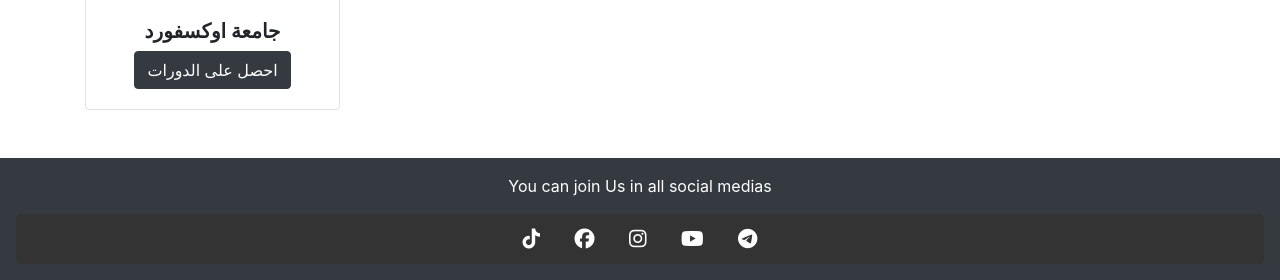
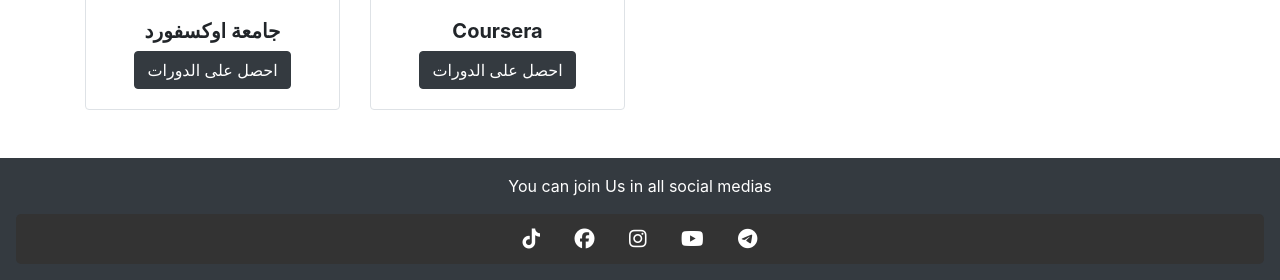
Before and after one commit to hamzakhalem/courses_website, a Django app: page /free-courses/ in a window 1280 px wide. Shown: the part 634-914 px from the top of the page. Run offline with Django 4.2, Linux system fonts and the light colour scheme; some libraries are stand-ins or nearby versions.

Commit message:
index fixing

```diff
--- a/newfreeapp/templates/multi-courses.html
+++ b/newfreeapp/templates/multi-courses.html
@@ -63,6 +63,16 @@
         </div>
       </div>
     </div>
+    <div class="col-xl-3 col-md-6 mb-4 ">
+      <div class="card  shadow border rounded">
+        <img src="https://upload.wikimedia.org/wikipedia/commons/thumb/9/97/Coursera-Logo_600x600.svg/600px-Coursera-Logo_600x600.svg.png"
+        class="card-img-top" style="width: 255px; height: 180px; object-fit: fill">
+        <div class="card-body text-center">
+          <h5 class="card-title mb-2 " style="font-weight: 700">Coursera</h5>
+          <div class="card-text text-black-50"><a class="btn btn-dark text-white" target='_blank' href='https://www.oxfordhomestudy.com/free-online-courses-with-certificates'> احصل على الدورات</a></div>
+        </div>
+      </div>
+    </div>
 
 
   </div>
```
